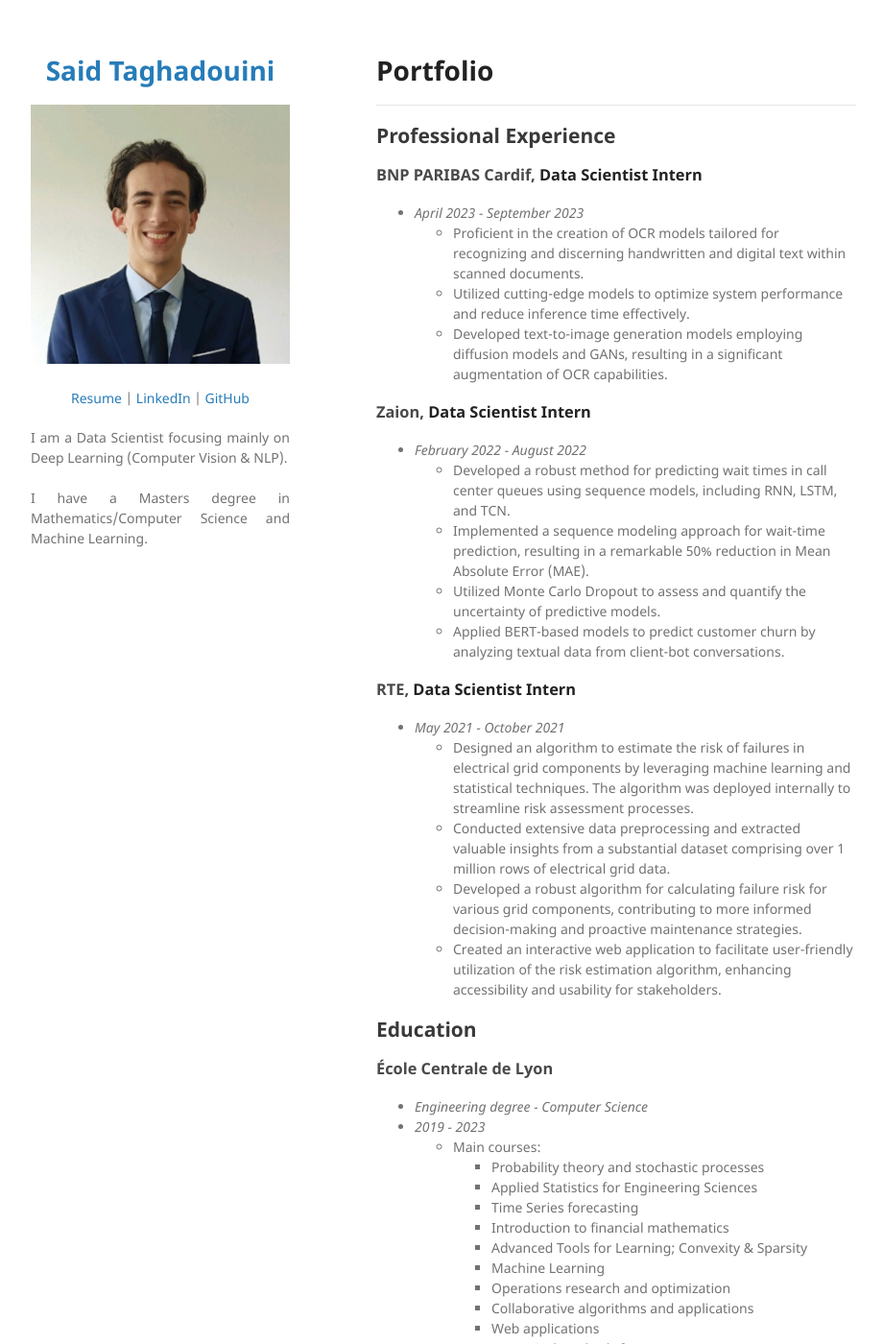
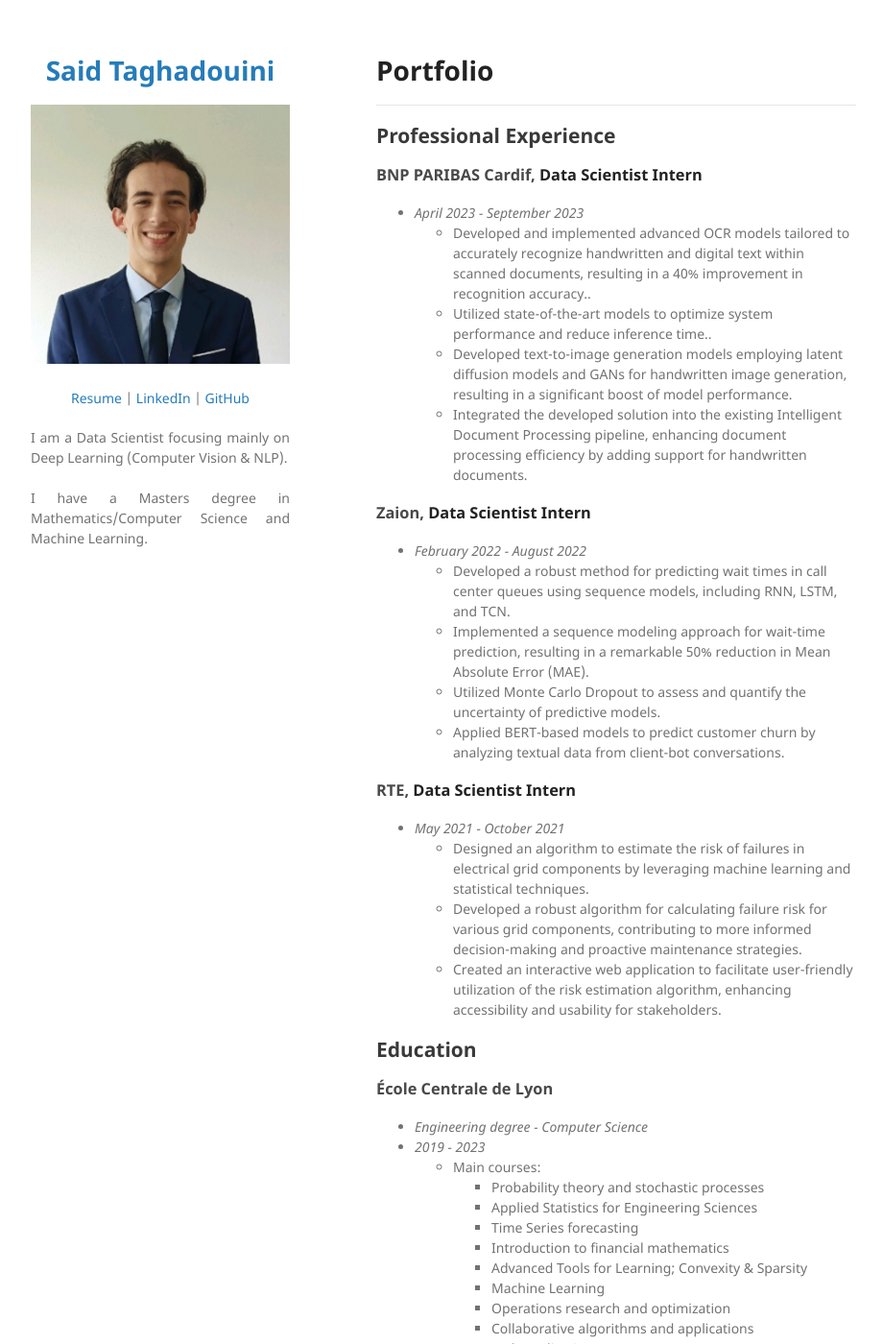
Before and after one commit to staghado/staghado.github.io, a Jekyll site: the page built from index.md, in a window 1280 px wide and 1400 px high. Shown: the whole window at 96% size, without its empty margins (178-1098 px from the left). Built offline with Jekyll 4.4.1, drawn with Linux system fonts in a browser that asks for light colours; our own code applies the rules of GitHub Pages for plain Markdown files.

Commit message:
modify resume info

```diff
--- a/index.md
+++ b/index.md
@@ -5,9 +5,13 @@
 
 ### BNP PARIBAS Cardif, **Data Scientist Intern**
 - *April 2023 - September 2023*
-  - Proficient in the creation of OCR models tailored for recognizing and discerning handwritten and digital text within scanned documents.
-  - Utilized cutting-edge models to optimize system performance and reduce inference time effectively.
-  - Developed text-to-image generation models employing diffusion models and GANs, resulting in a significant augmentation of OCR capabilities.
+  - Developed and implemented advanced OCR models tailored to accurately recognize handwritten and digital text
+within scanned documents, resulting in a 40% improvement in recognition accuracy..
+  - Utilized state-of-the-art models to optimize system performance and reduce inference time..
+  - Developed text-to-image generation models employing latent diffusion models and GANs for handwritten image
+generation, resulting in a significant boost of model performance.
+  - Integrated the developed solution into the existing Intelligent Document Processing pipeline, enhancing
+document processing efficiency by adding support for handwritten documents.
 
 ### Zaion, **Data Scientist Intern**
 - *February 2022 - August 2022*
@@ -18,8 +22,8 @@
 
 ### RTE, **Data Scientist Intern**
 - *May 2021 - October 2021*
-  - Designed an algorithm to estimate the risk of failures in electrical grid components by leveraging machine learning and statistical techniques. The algorithm was deployed internally to streamline risk assessment processes.
-  - Conducted extensive data preprocessing and extracted valuable insights from a substantial dataset comprising over 1 million rows of electrical grid data.
+  - Designed an algorithm to estimate the risk of failures in electrical grid components by leveraging machine
+learning and statistical techniques.
   - Developed a robust algorithm for calculating failure risk for various grid components, contributing to more informed decision-making and proactive maintenance strategies.
   - Created an interactive web application to facilitate user-friendly utilization of the risk estimation algorithm, enhancing accessibility and usability for stakeholders.
 
```
Also changed, not shown: 1 other file.
